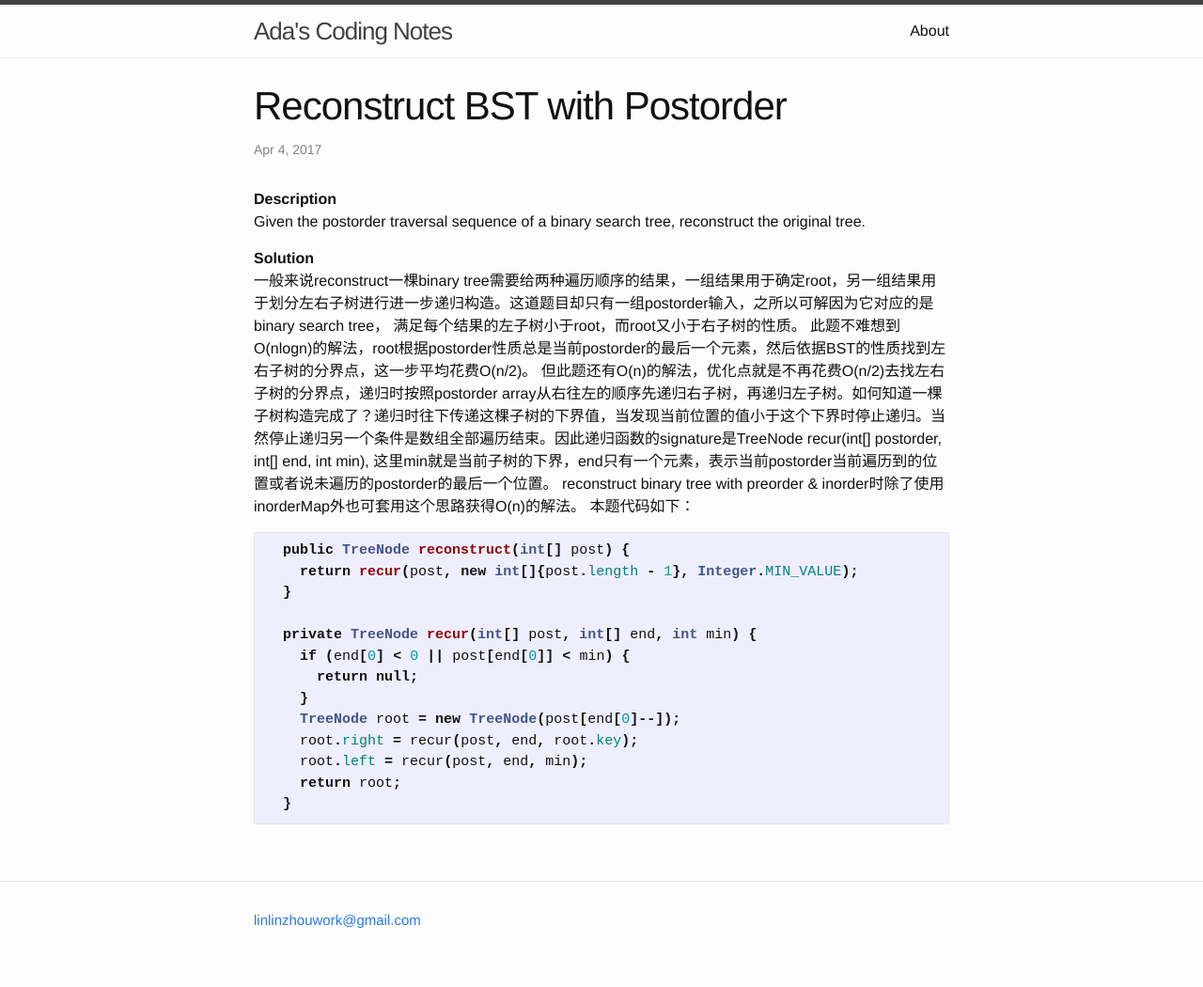
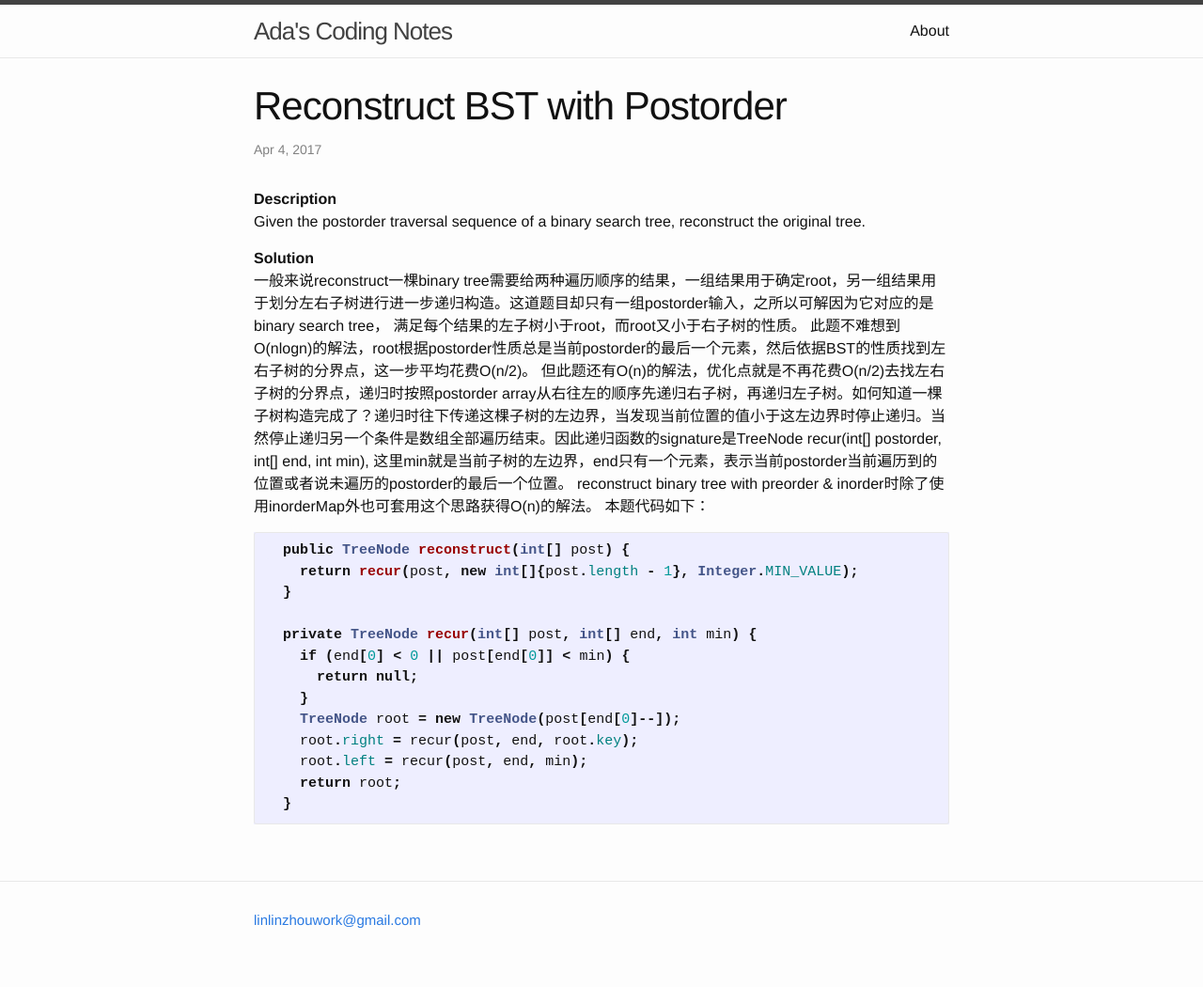
Before and after one commit to likesky3/likesky3.github.com, a Jekyll site: the page built from _posts/2017-04-04-reconstruct-binary-search-tree-with-postorder.markdown, in a window 1280 px wide. Shown: the whole page at 94% size. Built offline with Jekyll 4.4.1, drawn with Linux system fonts in a browser that asks for light colours.

Commit message:
update reconstruct bst with postorder

````diff
--- a/_posts/2017-04-04-reconstruct-binary-search-tree-with-postorder.markdown
+++ b/_posts/2017-04-04-reconstruct-binary-search-tree-with-postorder.markdown
@@ -11,7 +11,7 @@ Given the postorder traversal sequence of a binary search tree, reconstruct the
 **Solution**
 一般来说reconstruct一棵binary tree需要给两种遍历顺序的结果，一组结果用于确定root，另一组结果用于划分左右子树进行进一步递归构造。这道题目却只有一组postorder输入，之所以可解因为它对应的是binary search tree， 满足每个结果的左子树小于root，而root又小于右子树的性质。
 此题不难想到O(nlogn)的解法，root根据postorder性质总是当前postorder的最后一个元素，然后依据BST的性质找到左右子树的分界点，这一步平均花费O(n/2)。
-但此题还有O(n)的解法，优化点就是不再花费O(n/2)去找左右子树的分界点，递归时按照postorder array从右往左的顺序先递归右子树，再递归左子树。如何知道一棵子树构造完成了？递归时往下传递这棵子树的下界值，当发现当前位置的值小于这个下界时停止递归。当然停止递归另一个条件是数组全部遍历结束。因此递归函数的signature是TreeNode recur(int[] postorder, int[] end, int min), 这里min就是当前子树的下界，end只有一个元素，表示当前postorder当前遍历到的位置或者说未遍历的postorder的最后一个位置。 reconstruct binary tree with preorder & inorder时除了使用inorderMap外也可套用这个思路获得O(n)的解法。
+但此题还有O(n)的解法，优化点就是不再花费O(n/2)去找左右子树的分界点，递归时按照postorder array从右往左的顺序先递归右子树，再递归左子树。如何知道一棵子树构造完成了？递归时往下传递这棵子树的左边界，当发现当前位置的值小于这左边界时停止递归。当然停止递归另一个条件是数组全部遍历结束。因此递归函数的signature是TreeNode recur(int[] postorder, int[] end, int min), 这里min就是当前子树的左边界，end只有一个元素，表示当前postorder当前遍历到的位置或者说未遍历的postorder的最后一个位置。 reconstruct binary tree with preorder & inorder时除了使用inorderMap外也可套用这个思路获得O(n)的解法。
 本题代码如下：
 ```java
   public TreeNode reconstruct(int[] post) {
````
